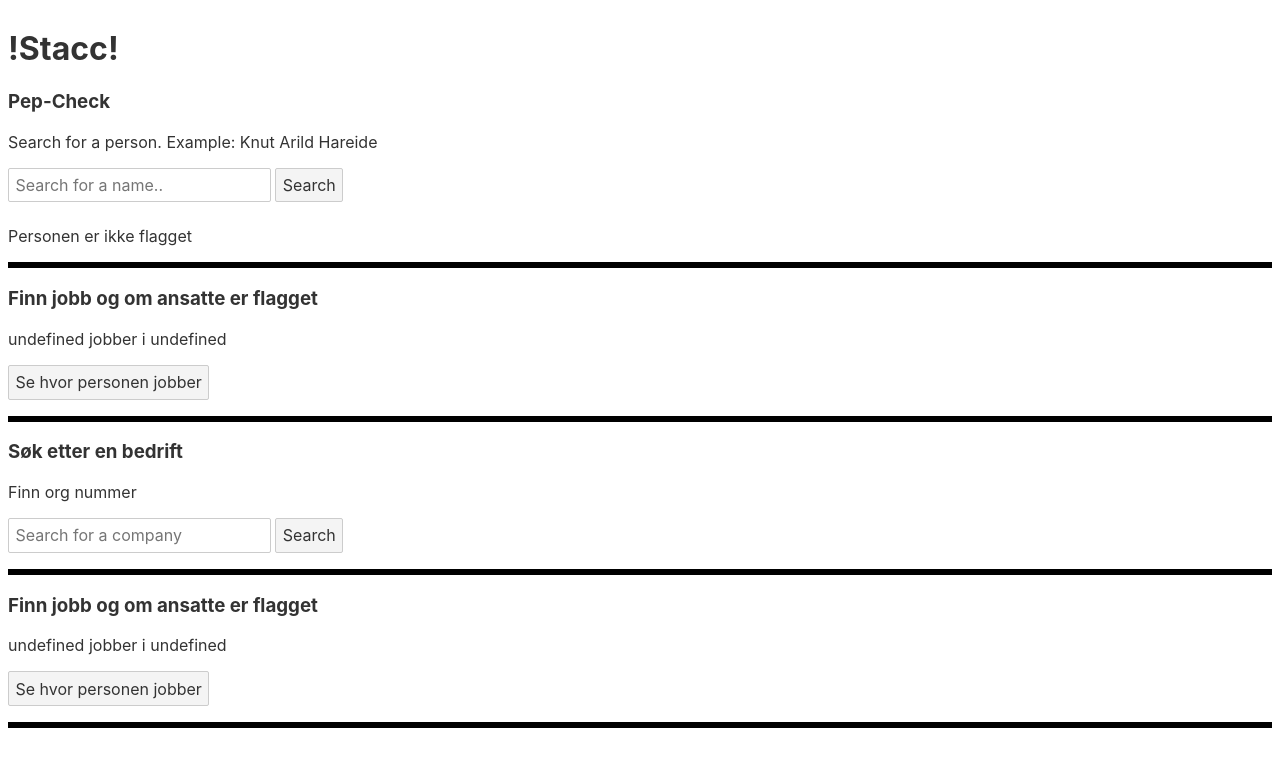
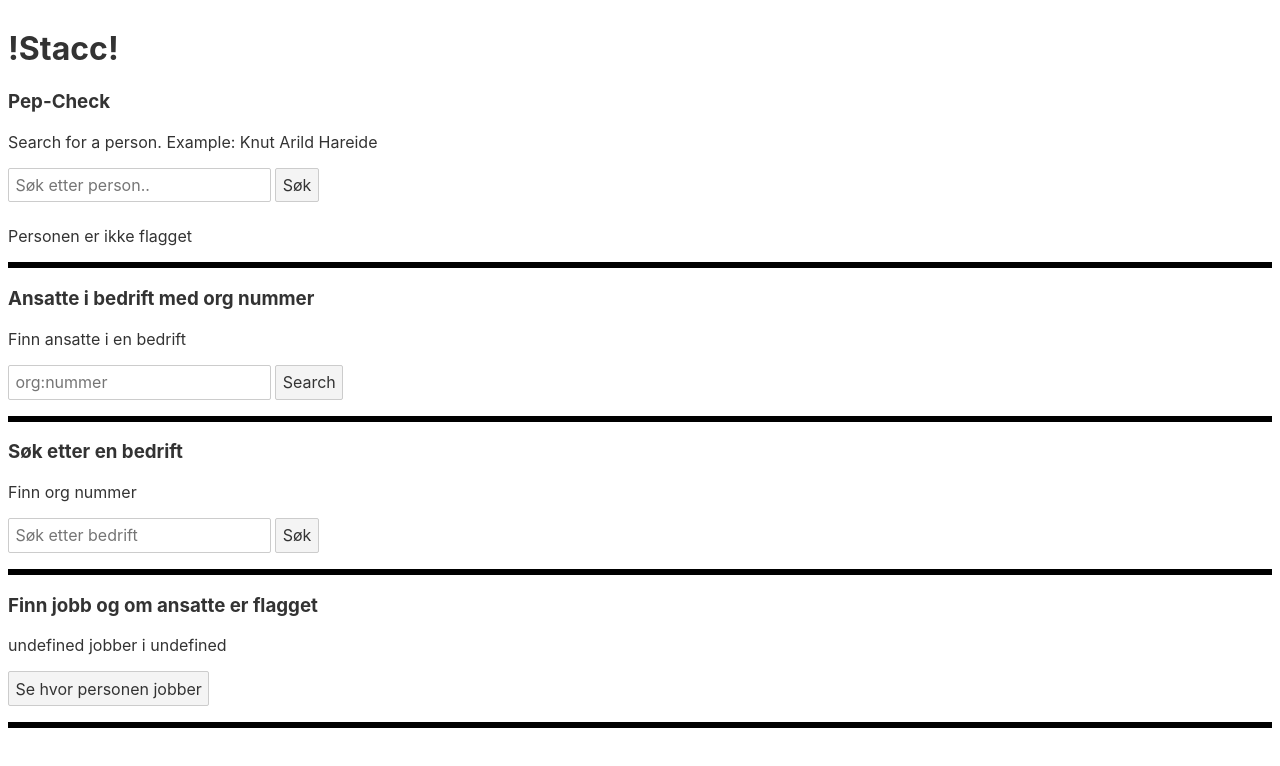
Before and after one commit to danielnyvoll/Stacc2022_CodeChallenge, a Svelte app: page / in a window 1280 px wide. Shown: the top 766 px of the page. Built offline with nearby package versions, Linux system fonts and the light colour scheme.

Commit message:
Finishing product

```diff
--- a/src/App.svelte
+++ b/src/App.svelte
@@ -1,6 +1,6 @@
 <script>
 	import PepCheck from "./PepCheck.svelte";
-	import Employees from "./EmployeesCompany.svelte";
+	import Employees from "./Employees.svelte";
 	import Company from "./Company.svelte";
 	import EmployeesCompany from "./EmployeesCompany.svelte";
 	import { navn } from './store.js';
--- a/src/Company.svelte
+++ b/src/Company.svelte
@@ -14,8 +14,8 @@
     <div>
         <h3>Søk etter en bedrift</h3>
         <p>Finn org nummer</p>
-        <input type="search" name="name" bind:value={bedrift} placeholder="Search for a company">
-        <button id="search" on:click={searchCompany}>Search</button>
+        <input type="search" name="name" bind:value={bedrift} placeholder="Søk etter bedrift">
+        <button id="search" on:click={searchCompany}>Søk</button>
         {#each companyNumber as match}
             <p>{match.navn} med org nummer: {match.organisasjonsnummer}</p>
         {/each}
--- a/src/PepCheck.svelte
+++ b/src/PepCheck.svelte
@@ -18,8 +18,8 @@
     <div>
         <h3>Pep-Check</h3>
         <p>Search for a person. Example: Knut Arild Hareide</p>
-    <input type="search" name="name" bind:value={name} placeholder="Search for a name..">
-    <button id="search" on:click={getName}>Search</button>
+    <input type="search" name="name" bind:value={name} placeholder="Søk etter person..">
+    <button id="search" on:click={getName}>Søk</button>
     {#if hits > 0}
         <p>{personHits} er flagget</p>
     {:else}
```
